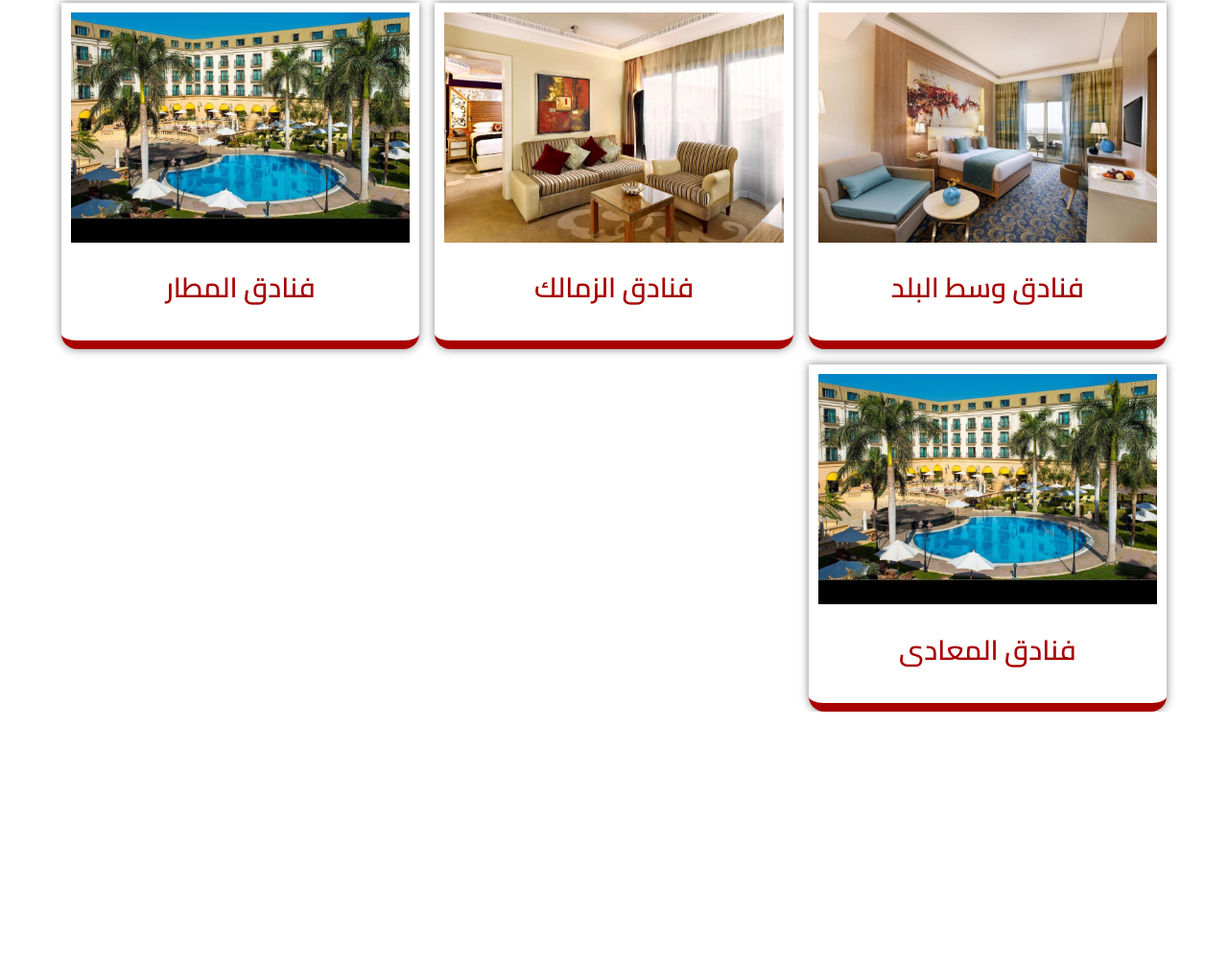
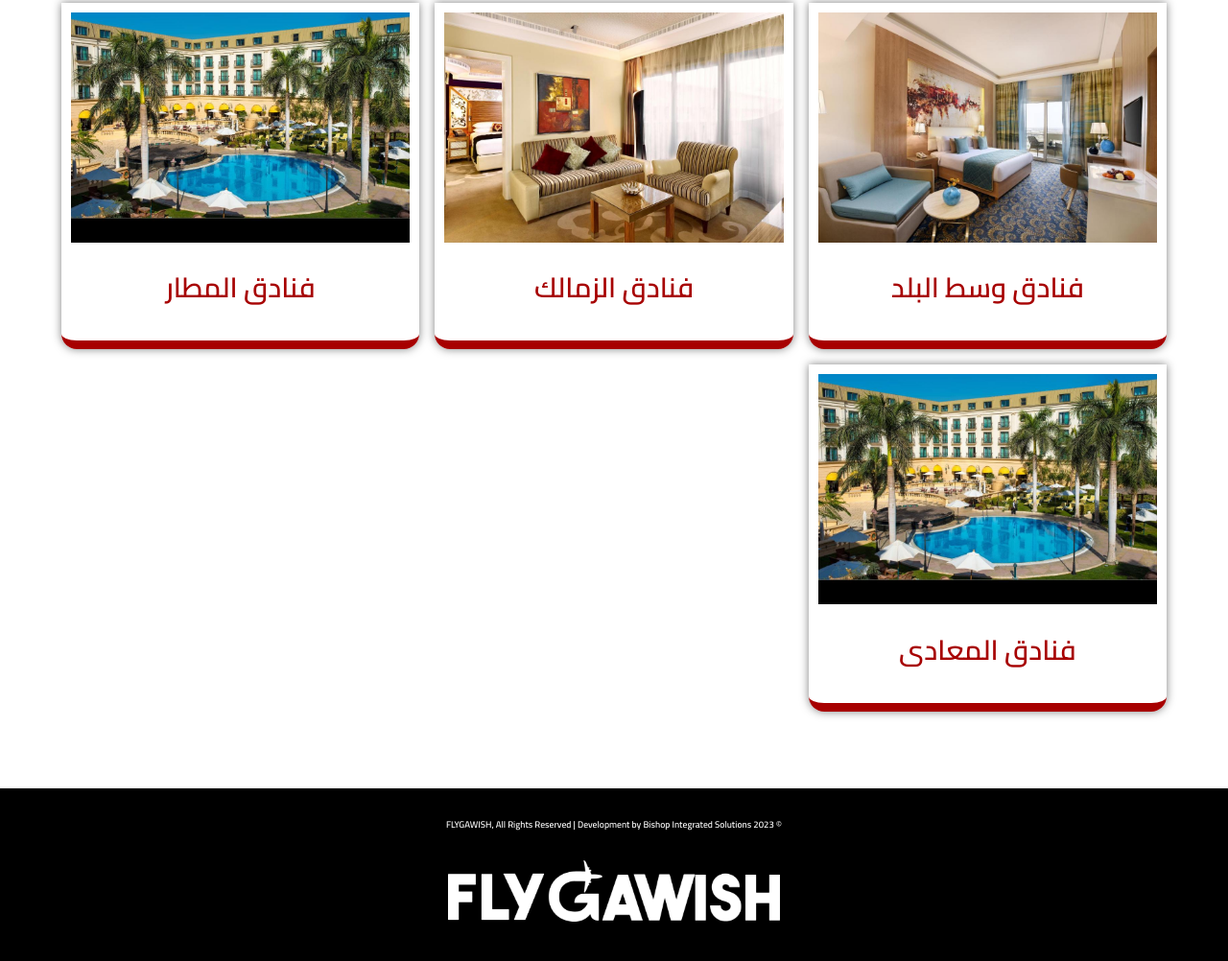
Before and after one commit to Eng-Yasmina/Flygawish-Hotels-Frontend, a plain HTML site: page index.html in a window 1280 px wide. Shown: the part 717-1719 px from the top of the page at 96% size. Before the commit the page ends 1459 px from the top, so only its background shows below. Drawn offline with nearby package versions, Linux system fonts and the light colour scheme.

Commit message:
first commit

```diff
--- a/index.html
+++ b/index.html
@@ -47,3 +47,18 @@
     </div>
 
 </section>
+
+<!--================= Footer ======================-->
+
+<footer>
+    <div class="container footer__container">
+
+        <div dir="rtl" class="footer__2">
+            <h4>© 2023 FLYGAWISH, All Rights Reserved | Development by Bishop Integrated Solutions</h4>
+        </div>
+
+        <div dir="rtl" class="footer__1">
+            <a href="index.html"  class="logo"><img src="assets/logo-2-2048x380.png" alt=""></a>
+        </div>
+    </div>
+</footer>
--- a/style.css
+++ b/style.css
@@ -25,7 +25,6 @@
 
 body{
     font-family: 'Cairo', sans-serif;
-
 }
 
 .container{
@@ -33,7 +32,7 @@ body{
     margin: 0 auto;
 }
 
-img{
+section img{
     width: 100%;
     display: block;
     object-fit: cover;
@@ -43,8 +42,7 @@ img{
 h1{font-size: 2.4rem; font-weight: 400;}
 h2{font-size: 2.2rem; font-weight: 400;
     text-align: center; margin-bottom: 4rem;}
-h3{font-size: 2rem; font-weight: 400;}
-h4{font-size: 2rem; font-weight: 350;}
+h3{font-size: 1rem; font-weight: 400;}
 h5{font-size: 1.4rem; font-weight: 500;}
 h1,h2,h3,h4,h5{line-height: 1.2;}
 
@@ -147,6 +145,34 @@ z-index: 1;
     border-color: var(--color-secondary);
 }
 
+/*================= footer ======================*/
+footer{
+    background: black;
+    margin: 5rem 0 0;
+    padding: 2rem 0 ;
+}
+
+.footer__container{
+    display: grid;
+    grid-template-columns: 70% 30%;
+}
+
+.footer__container > div h4 {
+    color: white;
+    font-weight: 600;
+}
+.logo img{
+    width: 60%;
+}
+
+.footer__1{text-align: center;}
+.footer__2{display: flex;
+    align-items: center;
+    justify-content: center;
+}
+
+
+
 /*=============================================================================================================*/
                                    /*MEDIA QUERIES(TABLETS)*/
                                    /*======================*/
@@ -191,3 +217,16 @@ z-index: 1;
         flex: 0 1 70vw;
     }
 }
+
+.footer__container{
+    grid-template-columns: 1fr;
+    gap:2rem;
+    grid-auto-flow: dense;
+}
+
+.footer__container > div h4 {
+    font-size: 0.6rem;
+}
+.logo img{
+    width: 30%;
+}
```
Also changed, not shown: assets/logo-2-2048x380.png (added).
